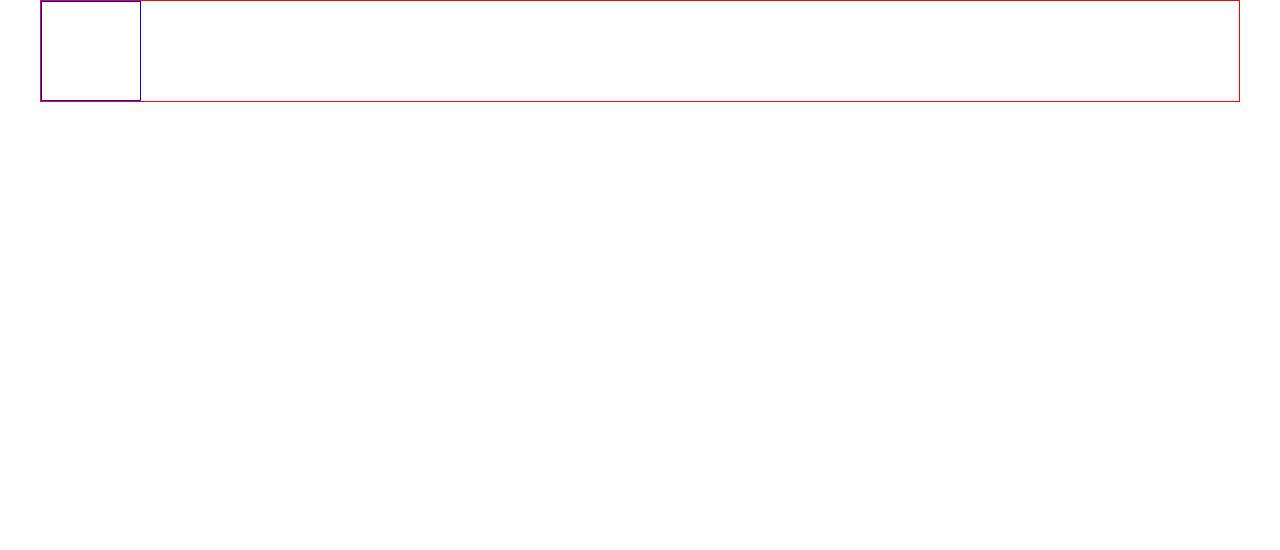
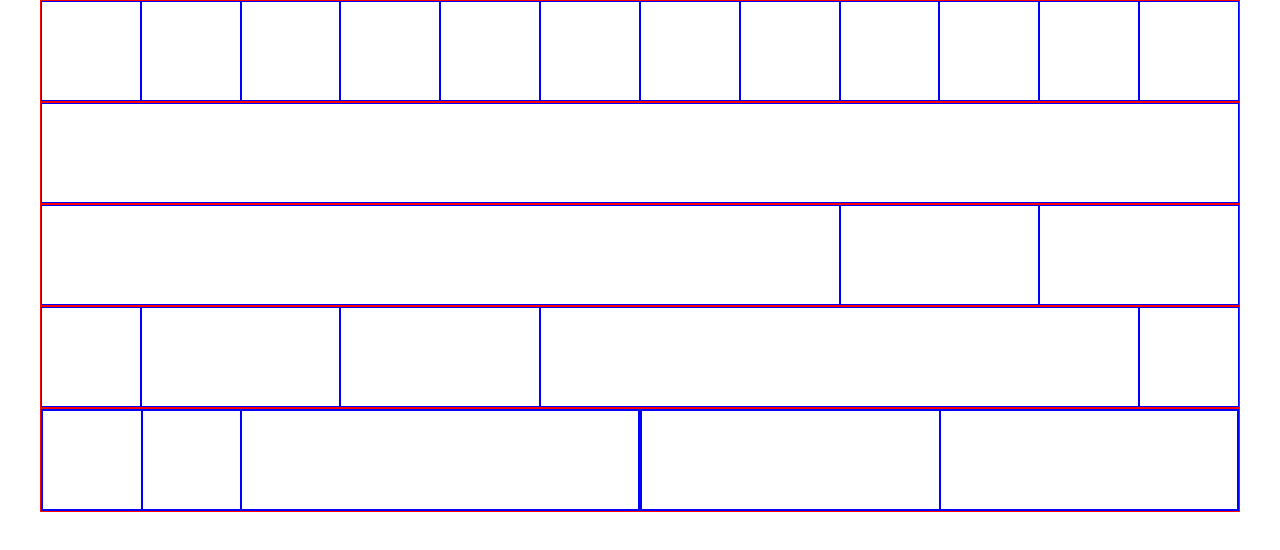
Before and after one commit to Alessio-source/html-css-12bool, a plain HTML site: page index.html in a window 1280 px wide. Drawn offline with Linux system fonts and the light colour scheme.

Commit message:
colonne html

```diff
--- a/index.html
+++ b/index.html
@@ -9,8 +9,61 @@
     <title>Layout a colonne</title>
   </head>
   <body class="debug">
+
+    <!-- 12 colonne da 1-->
     <div class="container">
       <div class="col-1"></div>
+      <div class="col-1"></div>
+      <div class="col-1"></div>
+      <div class="col-1"></div>
+      <div class="col-1"></div>
+      <div class="col-1"></div>
+      <div class="col-1"></div>
+      <div class="col-1"></div>
+      <div class="col-1"></div>
+      <div class="col-1"></div>
+      <div class="col-1"></div>
+      <div class="col-1"></div>
     </div>
+    <!-- /12 colonne da 1-->
+
+    <!-- 1 colonna da 12-->
+    <div class="container">
+      <div class="col-12"></div>
+    </div>
+    <!-- /1 colonna da 12-->
+
+    <!-- 1 colonna da 8 e 2 da 2 -->
+    <div class="container">
+      <div class="col-8"></div>
+      <div class="col-2"></div>
+      <div class="col-2"></div>
+    </div>
+    <!-- /1 colonna da 8 e 2 da 2 -->
+
+    <!-- 2 colonne da 1 e 2, 1 colonna da 6 -->
+    <div class="container">
+      <div class="col-1"></div>
+      <div class="col-2"></div>
+      <div class="col-2"></div>
+      <div class="col-6"></div>
+      <div class="col-1"></div>
+    </div>
+    <!-- /2 colonne da 1 e 2, 1 colonna da 6 -->
+
+    <!-- colonne nidificate -->
+    <div class="container">
+      <div class="col-6">
+        <div class="col-2"></div>
+        <div class="col-2"></div>
+        <div class="col-8"></div>
+      </div>
+
+      <div class="col-6">
+        <div class="col-6"></div>
+        <div class="col-6"></div>
+      </div>
+    </div>
+    <!-- /colonne nidificate -->
   </body>
 </html>
```
